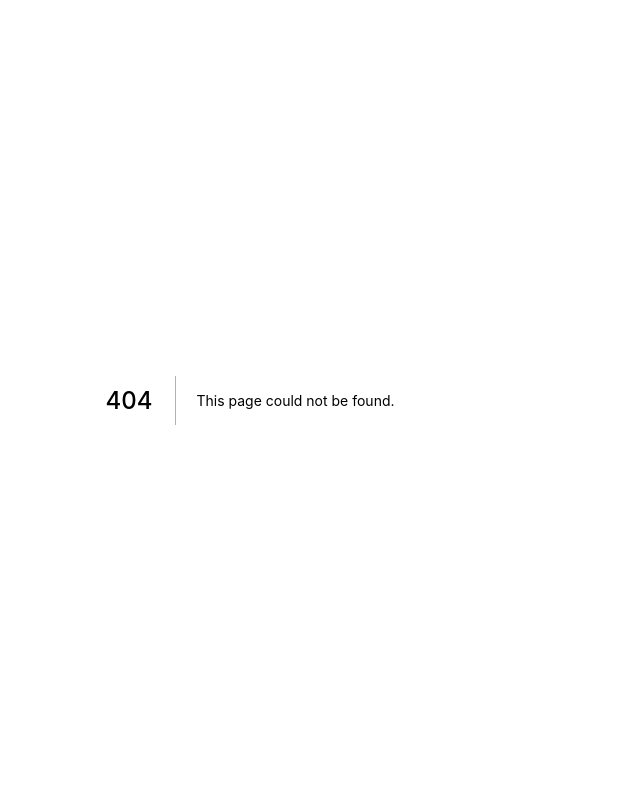
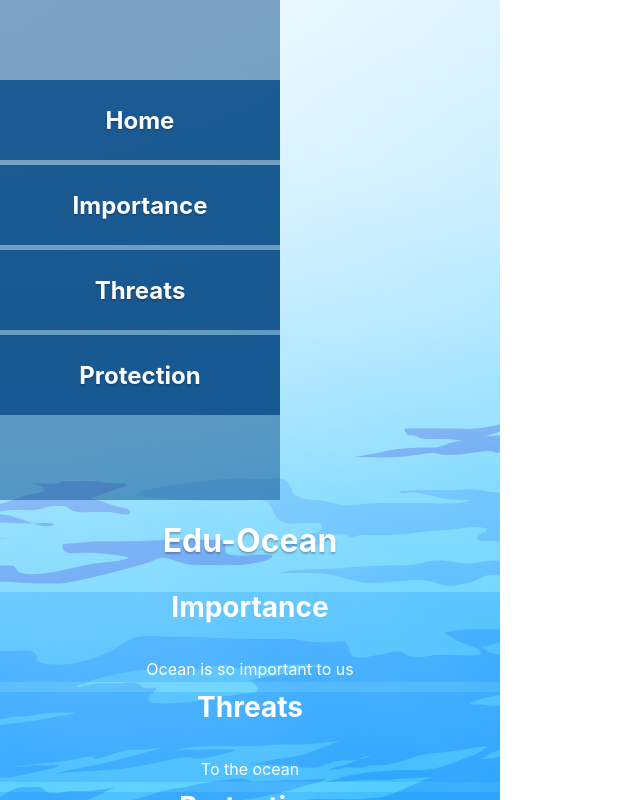
Before and after one commit to bachvanquangmc/ocean-project, a Next.js app: page /comps in a window 1280 px wide. Before the commit this address had no page. Shown: the whole page, without its empty margins (0-640 px from the left). Built offline with nearby package versions, Linux system fonts and the light colour scheme.

Commit message:
adjestment on comps.js

```diff
--- /dev/null
+++ b/pages/comps.js
@@ -0,0 +1,53 @@
+import styled from 'styled-components'
+// import your comps here
+import HiddenMenu from '../comps/HiddenMenu'
+import Category from '../comps/CategoryUI'
+import AppName from '../comps/AppNameUI'
+import LandingBtns from '../comps/LandingBtns'
+import About from '../comps/AboutPageUI'
+import PageLayout from '../comps/PageLayout'
+
+import S3text from '../comps/S3textUI'
+import S3image from '../comps/S3image'
+
+
+
+
+const Home = styled.div`
+    max-width: 500px;
+    heigh: 100vh;
+    display: flex;
+    flex-direction: column;
+    background-color: #333;
+    background-image: url(ocean_background_home.svg);
+    background-size: cover;
+    background-repeat: no-repeat;
+    background-position: center;
+    // overflow-y: scroll;
+`
+
+export default function HomeBody() {
+  return<Home>
+          {/* comps go here */}
+            <HiddenMenu></HiddenMenu>
+
+            <AppName text="Edu-Ocean"></AppName>
+            <Category CatName="Importance" text="Ocean is so important to us" direction="right"/>
+            <Category CatName="Threats" text="To the ocean" direction="left"/>
+            <Category CatName="Protection" text="Things we can do to save the ocean" direction="right" />
+
+            <LandingBtns/>
+            <About/>
+
+            <S3text></S3text>
+            <S3image></S3image>
+
+            <PageLayout FTitle="Threats" FDiscription="to the Ocean" BackgroundImg="/ocean_background.svg"></PageLayout>
+            <PageLayout FTitle="Hi" STitle="Hello" FDiscription="asds" SDiscription="asdasd" BackgroundImg="/marinelife.svg"></PageLayout>
+            <PageLayout FTitle="Climate Change" STitle="Warmer and Acidity" FDiscription="impacts ocean temperature and acidity" SDiscription="Higher temperature and acidity make marine life harder" BackgroundImg="" ImgSource="/phytoplankton_less.svg"></PageLayout>
+            <PageLayout FTitle="Five Trillion" STitle="Plastic" FDiscription="pieces of plastic pollution are afloat in the oceans" SDiscription="has been found in the ocean as deep as 11km" BackgroundImg="plastic-01.svg"></PageLayout>
+            <PageLayout FTitle="Overfishing" STitle="1/3" SDiscription="of global fish stocks are overfished" BackgroundImg="overfishing-01.svg"></PageLayout>
+            <PageLayout STitle="Waste Pollution from Ships" SDiscription="Apart from other pollutants such as oil and gas, the waste and garbage generated on board ships poses a significant threat to the marine ecosystem" BackgroundImg="ocean_threats.jpg" ImgSource="fishing_boat1.svg"></PageLayout>
+
+    </Home>
+}
```
